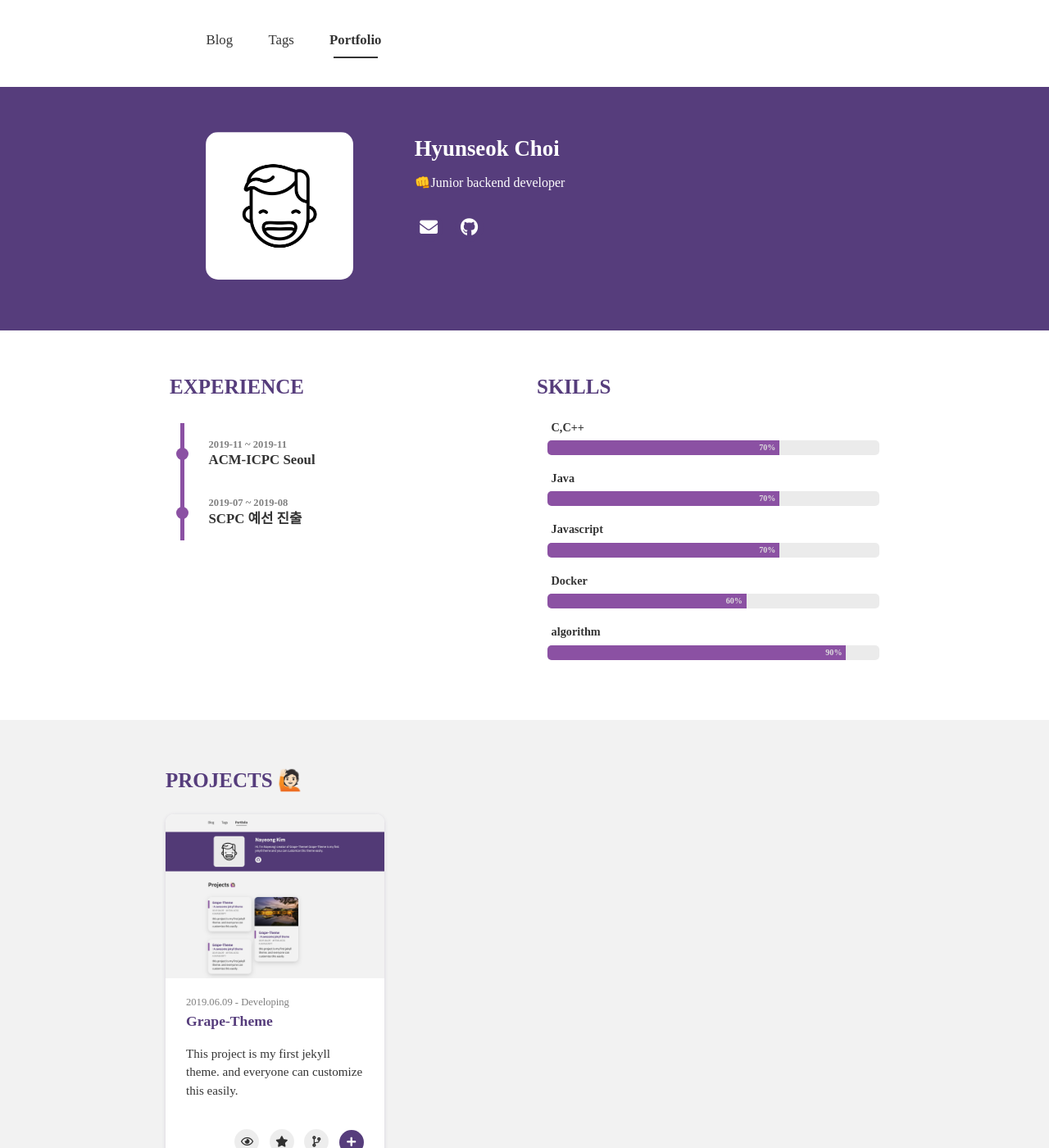
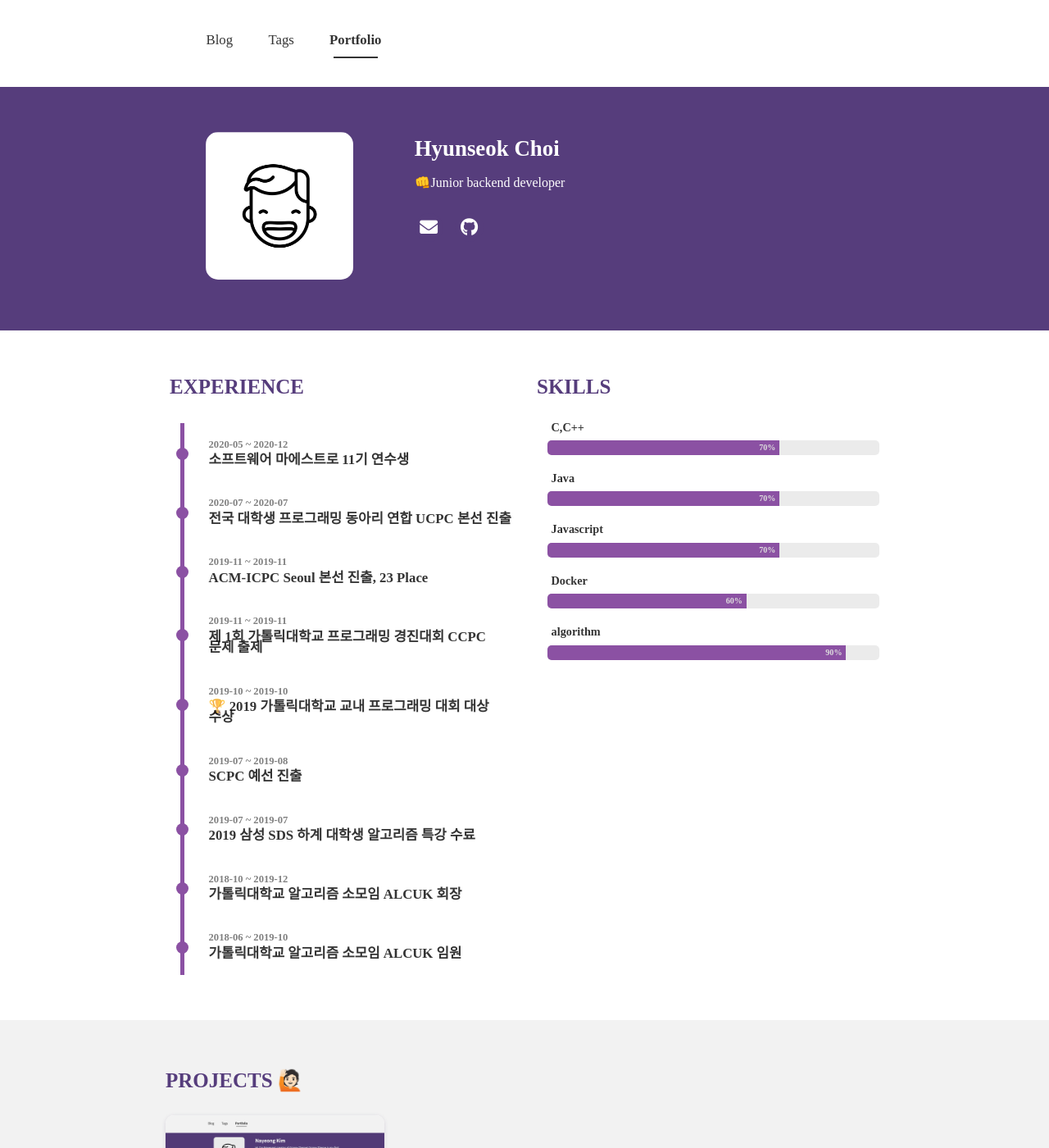
Before and after one commit to hschoi1104/hschoi1104.github.io, a Jekyll site: the page built from portfolio.html, in a window 1280 px wide and 1400 px high. Shown: the whole window at 82% size. Built offline with Jekyll 4.4.1, drawn with Linux system fonts in a browser that asks for light colours; nearby versions of some CDN libraries; some web fonts are replaced.

Commit message:
update profile

```diff
--- a/_config.yml
+++ b/_config.yml
@@ -13,12 +13,33 @@ theme_settings :
     username : Hyunseok Choi
     description : 👊Junior backend developer
     experience :
+      - start : 2020-05
+        end : 2020-12
+        experience : 소프트웨어 마에스트로 11기 연수생
+      - start : 2020-07
+        end : 2020-07
+        experience : 전국 대학생 프로그래밍 동아리 연합 UCPC 본선 진출
       - start : 2019-11
         end : 2019-11
-        experience : ACM-ICPC Seoul
+        experience : ACM-ICPC Seoul 본선 진출, 23 Place
+      - start : 2019-11
+        end : 2019-11
+        experience : 제 1회 가톨릭대학교 프로그래밍 경진대회 CCPC 문제 출제
+      - start : 2019-10
+        end : 2019-10
+        experience : 🏆 2019 가톨릭대학교 교내 프로그래밍 대회 대상 수상
       - start : 2019-07
         end : 2019-08
         experience : SCPC 예선 진출
+      - start : 2019-07
+        end : 2019-07
+        experience : 2019 삼성 SDS 하계 대학생 알고리즘 특강 수료
+      - start : 2018-10
+        end : 2019-12
+        experience : 가톨릭대학교 알고리즘 소모임 ALCUK 회장
+      - start : 2018-06
+        end : 2019-10
+        experience : 가톨릭대학교 알고리즘 소모임 ALCUK 임원
     skills :
       - skill : C,C++
         value : 70  # Percent value
```
